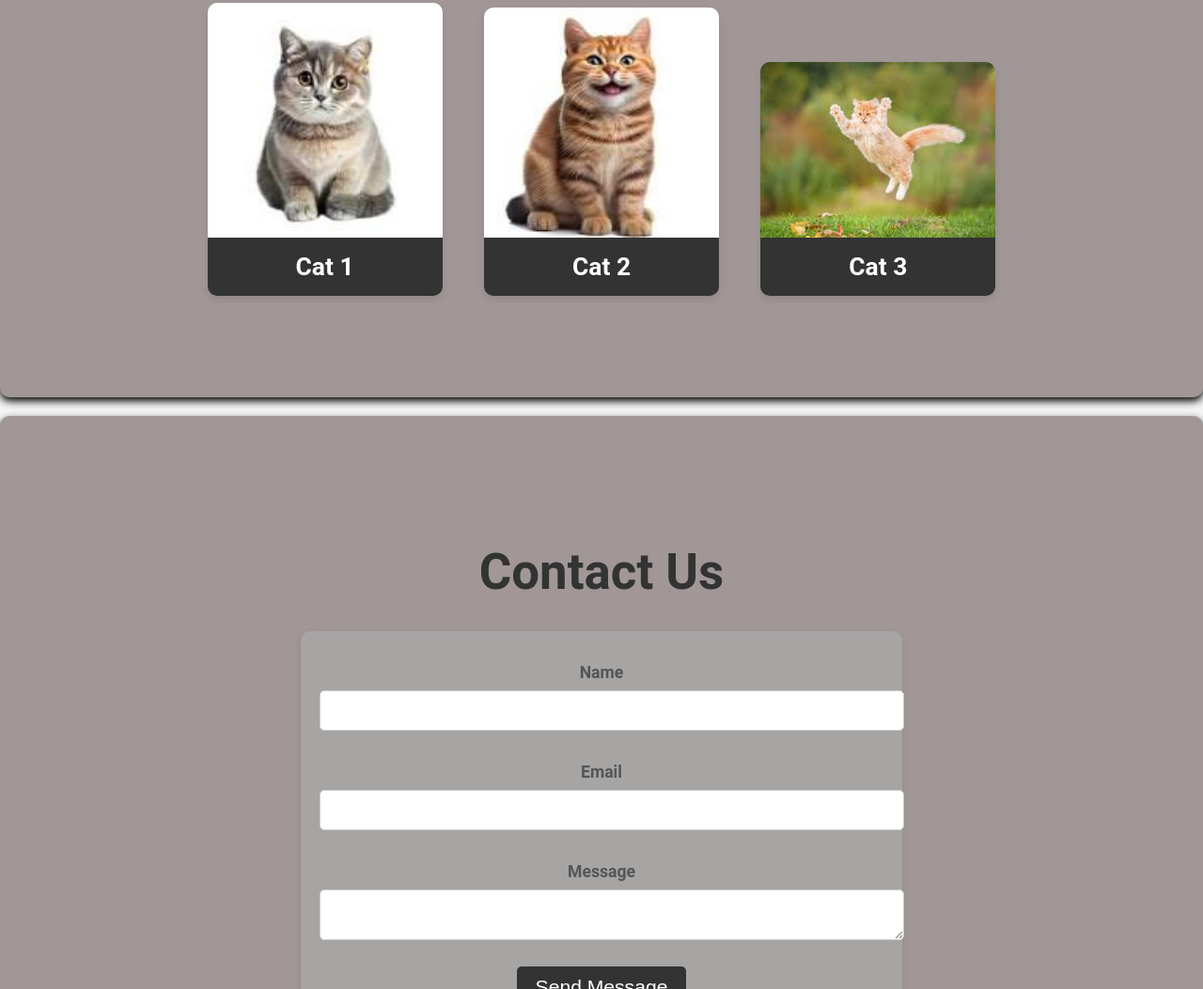
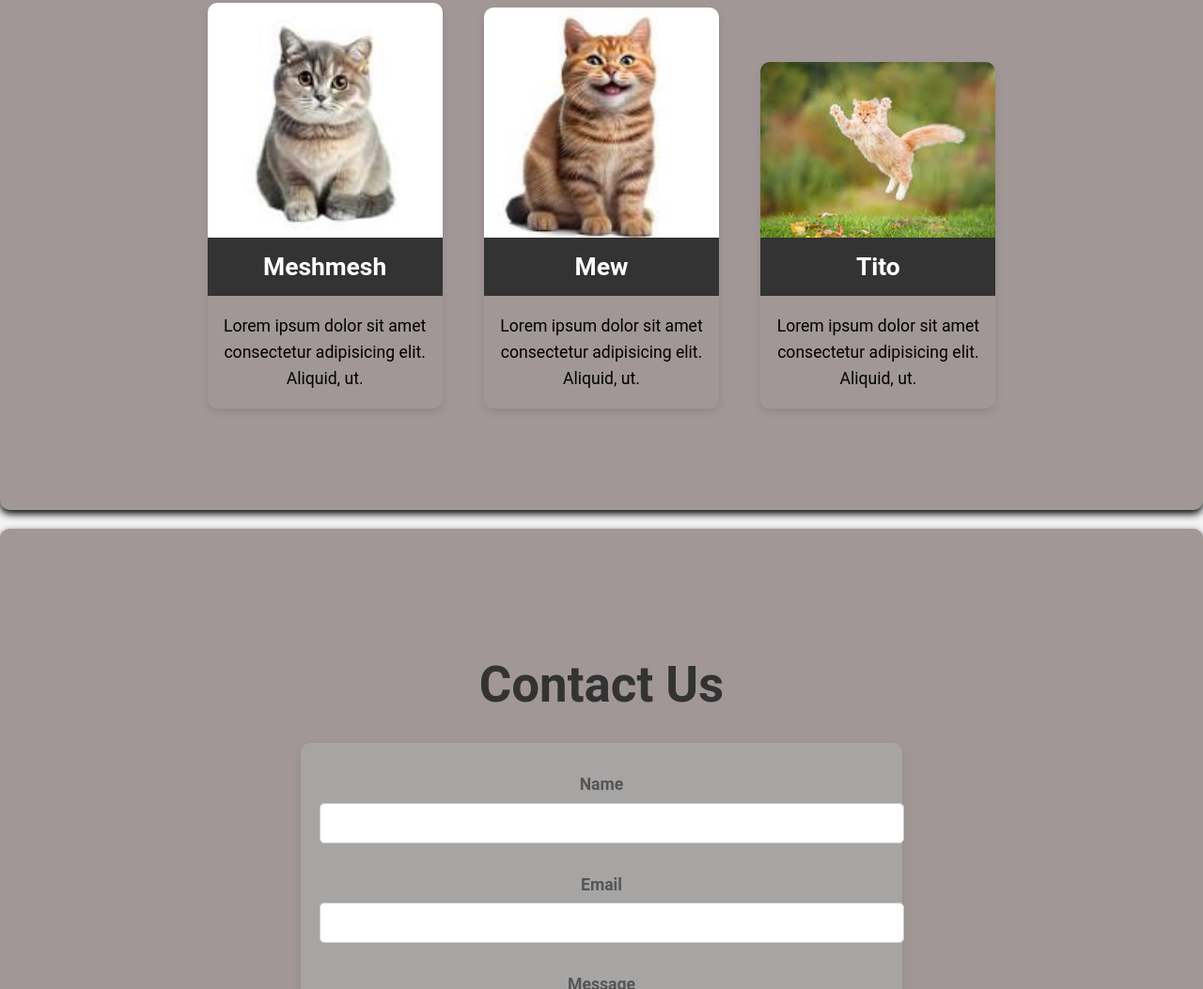
Before and after one commit to mahmoudmehany/website-task, a plain HTML site: page index.html in a window 1280 px wide. Shown: the part 1957-3010 px from the top of the page at 94% size. Drawn offline with Linux system fonts and the light colour scheme.

Commit message:
edit in the index.html file , edited the Our cats part

```diff
--- a/index.html
+++ b/index.html
@@ -64,15 +64,21 @@
       <h2>Our Cats</h2>
       <div class="Cats-box">
         <img src="cat.jfif" alt="Cat 1" />
-        <h3>Cat 1</h3>
+        <h3>Meshmesh</h3>
+        <p>Lorem ipsum dolor sit amet consectetur adipisicing elit. Aliquid, ut.</p>
+
       </div>
       <div class="Cats-box">
         <img src="cattt.jfif" alt="Cat 2" />
-        <h3>Cat 2</h3>
+        <h3>Mew</h3>
+        <p>Lorem ipsum dolor sit amet consectetur adipisicing elit. Aliquid, ut.</p>
+
       </div>
       <div class="Cats-box">
         <img src="catttt.jfif" alt="Cat 3" />
-        <h3>Cat 3</h3>
+        <h3>Tito</h3>
+        <p>Lorem ipsum dolor sit amet consectetur adipisicing elit. Aliquid, ut.</p>
+
       </div>
     </section>
 
```
